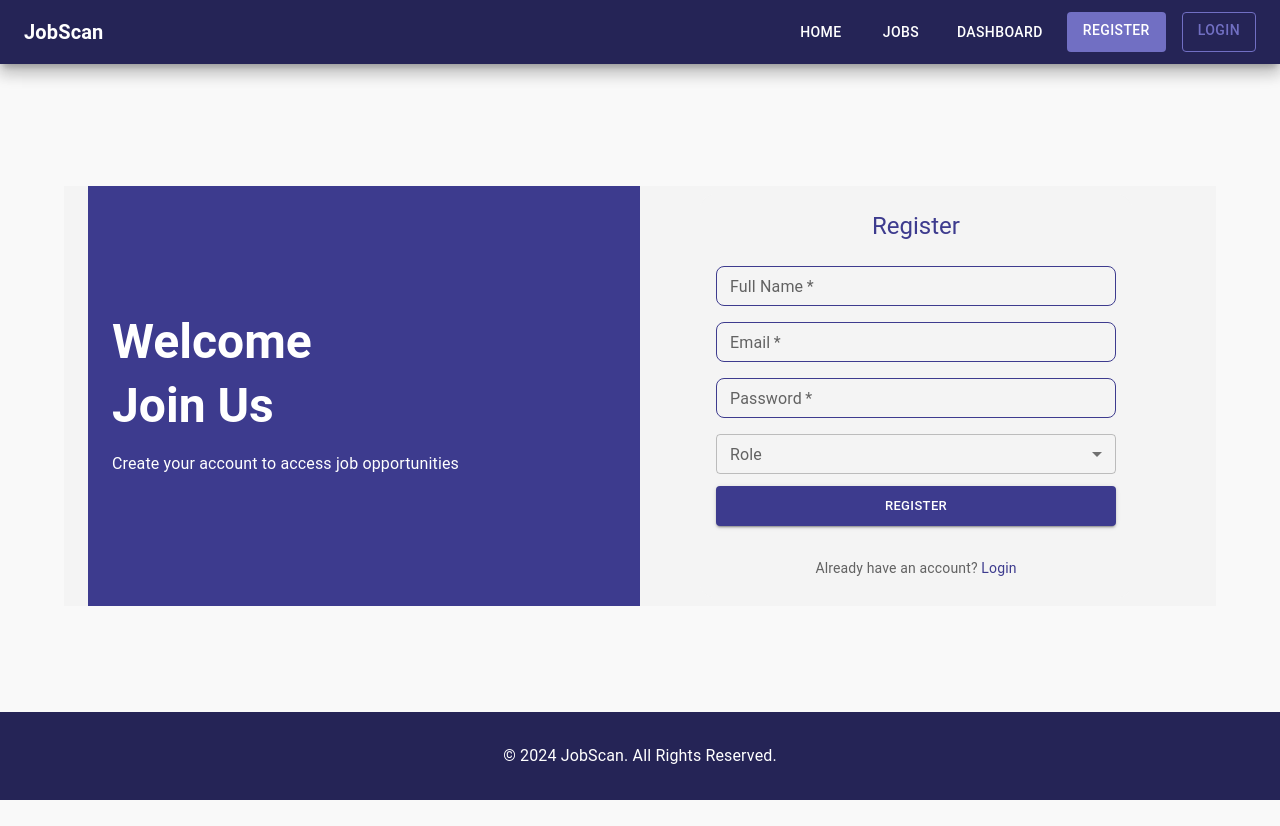
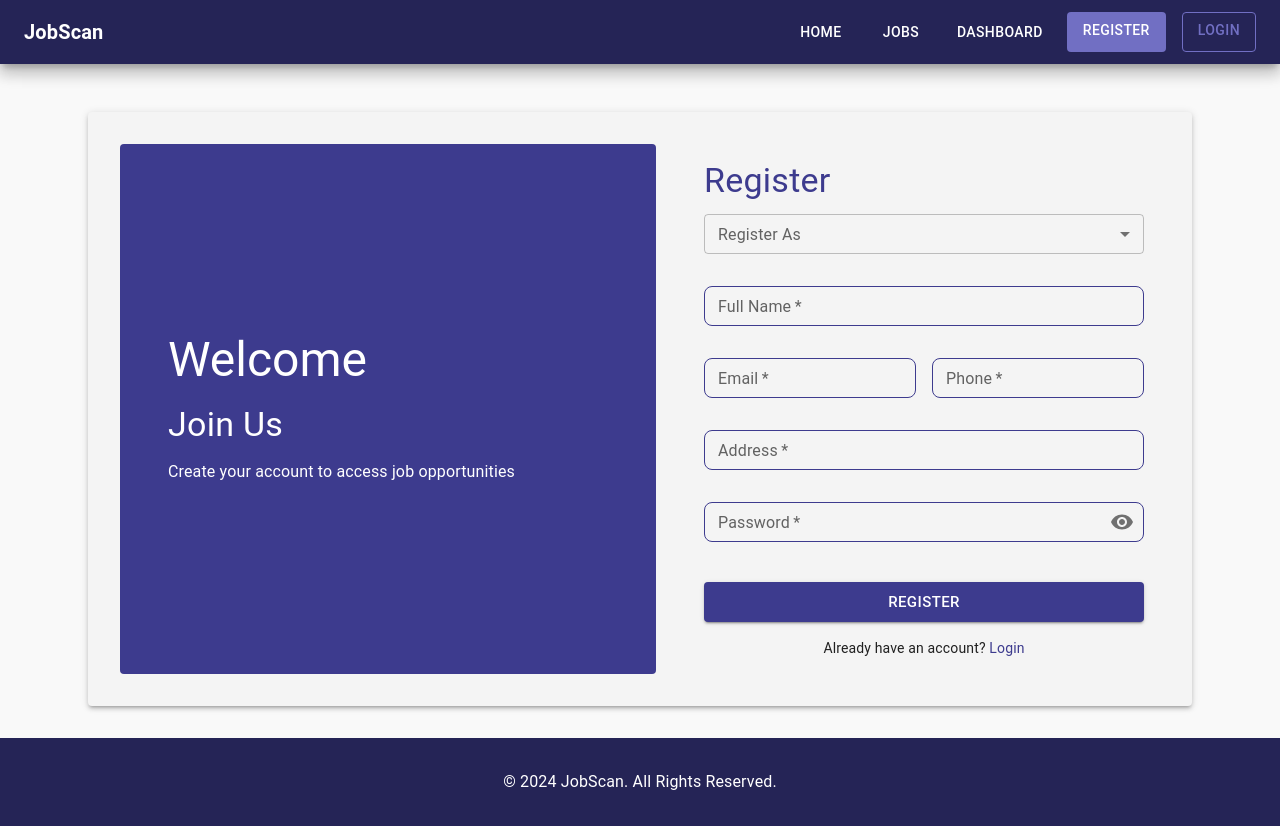
Before and after one commit to fearalert/job-seeker, a React (Vite) app in the folder frontend/: page /register in a window 1280 px wide. Before the commit the page ends 800 px from the top, so only its background shows below. Built offline with nearby package versions, Linux system fonts and the light colour scheme.

Commit message:
Registration

```diff
--- a/frontend/src/App.jsx
+++ b/frontend/src/App.jsx
@@ -11,7 +11,6 @@ import Footer from './components/Footer';
 import { Container } from "@mui/material";
 
 function App() {
-
   return (
      <Router>
         <Navbar />
--- a/frontend/src/pages/jobs/Jobs.jsx
+++ b/frontend/src/pages/jobs/Jobs.jsx
@@ -24,7 +24,7 @@ const Jobs = () => {
   const [selectedNiche, setSelectedNiche] = useState("");
   const [salaryRange, setSalaryRange] = useState([0, 10000000]);
 
-  const { jobs, loading, error } = useSelector((state) => state.jobReducer);
+  const { jobs, loading, error } = useSelector((state) => state.jobs);
   const dispatch = useDispatch();
 
   useEffect(() => {
--- a/frontend/src/pages/register/Register.jsx
+++ b/frontend/src/pages/register/Register.jsx
@@ -1,260 +1,404 @@
+import { useState } from 'react';
+import { useDispatch, useSelector } from 'react-redux';
 import {
   Box,
   Container,
   Typography,
   TextField,
   Button,
-  Paper,
-  Link,
   Select,
   MenuItem,
+  FormControl,
   InputLabel,
-  FormControl,
+  Paper,
+  Grid,
+  Link,
+  styled,
+  IconButton,
+  InputAdornment,
+  Alert
 } from '@mui/material';
-import { styled } from '@mui/material/styles';
-import { useState, useCallback } from 'react';
-import { theme } from '../../themes/theme';
-import { IconButton, InputAdornment } from '@mui/material';
 import { Visibility, VisibilityOff } from '@mui/icons-material';
+import { register } from '../../store/slices/userSlice';
 
-const RegisterContainer = styled(Container)(({ theme }) => ({
+const StyledPaper = styled(Paper)(({ theme }) => ({
+  padding: theme.spacing(4),
+  marginTop: theme.spacing(4),
+  marginBottom: theme.spacing(4),
   display: 'flex',
-  padding: 0,
-  margin: 0,
-  backgroundColor: theme.palette.background.paper,
-  maxWidth: '100%!important',
-  height: '420px',
+  flexDirection: 'row',
+  gap: theme.spacing(4),
   [theme.breakpoints.down('md')]: {
     flexDirection: 'column',
-    height: 'auto',
-  },
+    padding: theme.spacing(2),
+  }
 }));
 
-const LeftPanel = styled(Box)(({ theme }) => ({
+const WelcomeSection = styled(Box)(({ theme }) => ({
+  background: '#3f51b5',
+  color: 'white',
+  padding: theme.spacing(6),
+  borderRadius: theme.shape.borderRadius,
   flex: 1,
-  backgroundColor: theme.palette.primary.main,
-  padding: theme.spacing(3),
   display: 'flex',
   flexDirection: 'column',
   justifyContent: 'center',
-  position: 'relative',
-  overflow: 'hidden',
+  minHeight: 400,
   [theme.breakpoints.down('md')]: {
-    display: 'none',
-  },
+    minHeight: 200,
+    padding: theme.spacing(3),
+  }
 }));
 
-const RightPanel = styled(Box)(({ theme }) => ({
+const FormSection = styled(Box)(({ theme }) => ({
   flex: 1,
-  backgroundColor: theme.palette.background.paper,
-  display: 'flex',
-  alignItems: 'center',
-  justifyContent: 'center',
-  padding: theme.spacing(3),
+  padding: theme.spacing(2),
+  [theme.breakpoints.down('md')]: {
+    padding: theme.spacing(1),
+  }
 }));
 
-const RegisterForm = styled(Paper)(({ theme }) => ({
-  padding: theme.spacing(2),
-  width: '100%',
-  maxWidth: 400,
-  borderRadius: 16,
-  boxShadow: 'none',
-  height: '100%',
-  overflowY: 'auto',
-}));
+const Register = () => {
+  const dispatch = useDispatch();
+  const { loading, error } = useSelector((state) => state.user);
 
-const RegisterPage = () => {
-  const [form, setForm] = useState({
+  const [formData, setFormData] = useState({
+    role: '',
     name: '',
     email: '',
+    phone: '',
+    address: '',
     password: '',
-    role: '',
-    emailError: '',
-    passwordError: '',
-    roleError: '',
+    firstNiche: '',
+    secondNiche: '',
+    thirdNiche: '',
+    fourthNiche: '',
+    coverLetter: '',
+    resume: null
   });
 
-  const handleChange = useCallback((field) => (e) => {
-    setForm((prev) => ({ ...prev, [field]: e.target.value }));
-  }, []);
-
+  const [formErrors, setFormErrors] = useState({});
   const [showPassword, setShowPassword] = useState(false);
 
-  const handleClickShowPassword = () => {
-    setShowPassword((prev) => !prev);
+  const nichesArray = [
+    "Software Development",
+    "Web Development",
+    "Cybersecurity",
+    "Data Science",
+    "Artificial Intelligence",
+    "Cloud Computing",
+    "DevOps",
+    "Mobile App Development",
+    "Blockchain",
+    "Database Administration",
+    "Network Administration",
+    "UI/UX Design",
+    "Game Development",
+    "IoT (Internet of Things)",
+    "Big Data",
+    "Machine Learning",
+    "IT Project Management",
+    "IT Support and Helpdesk",
+    "Systems Administration",
+    "IT Consulting",
+    "Business Analyst",
+  ];
+  const validateForm = () => {
+    const errors = {};
+
+    if (!formData.role) errors.role = 'Role is required';
+    if (!formData.name) errors.name = 'Name is required';
+    if (!formData.email) {
+      errors.email = 'Email is required';
+    } else if (!/\S+@\S+\.\S+/.test(formData.email)) {
+      errors.email = 'Email is invalid';
+    }
+    if (!formData.phone) errors.phone = 'Phone is required';
+    if (!formData.address) errors.address = 'Address is required';
+    if (!formData.password) {
+      errors.password = 'Password is required';
+    } else if (formData.password.length < 6) {
+      errors.password = 'Password must be at least 6 characters';
+    }
+
+    if (formData.role === 'Job Seeker') {
+      if (!formData.firstNiche) errors.firstNiche = 'Primary niche is required';
+      if (!formData.coverLetter) errors.coverLetter = 'Cover letter is required';
+      if (!formData.resume) errors.resume = 'Resume is required';
+    }
+
+    setFormErrors(errors);
+    return Object.keys(errors).length === 0;
+  };
+
+  const handleChange = (e) => {
+    const { name, value } = e.target;
+    setFormData(prev => ({
+      ...prev,
+      [name]: value
+    }));
+    if (formErrors[name]) {
+      setFormErrors(prev => ({
+        ...prev,
+        [name]: ''
+      }));
+    }
+  };
+
+  const handleFileChange = (e) => {
+    const file = e.target.files[0];
+    if (file) {
+      setFormData(prev => ({
+        ...prev,
+        resume: file
+      }));
+      if (formErrors.resume) {
+        setFormErrors(prev => ({
+          ...prev,
+          resume: ''
+        }));
+      }
+    }
+  };
+
+  const handleSubmit = async (e) => {
+    e.preventDefault();
+    if (validateForm()) {
+      if (!loading) {
+        const submitData = new FormData();
+        Object.keys(formData).forEach(key => {
+          submitData.append(key, formData[key]);
+        });
+        await dispatch(register(submitData));
+      }
+    }
   };
 
 
-  const handleSubmit = useCallback((e) => {
-    e.preventDefault();
-    const { email, password, role } = form;
-    setForm((prev) => ({ ...prev, emailError: '', passwordError: '', roleError: '' }));
-    let hasError = false;
-
-    if (!email) {
-      setForm((prev) => ({ ...prev, emailError: 'Email is required' }));
-      hasError = true;
-    } else if (!/\S+@\S+\.\S+/.test(email)) {
-      setForm((prev) => ({ ...prev, emailError: 'Email is not valid' }));
-      hasError = true;
-    }
-
-    if (!password) {
-      setForm((prev) => ({ ...prev, passwordError: 'Password is required' }));
-      hasError = true;
-    } else if (password.length < 6) {
-      setForm((prev) => ({ ...prev, passwordError: 'Password must be at least 6 characters' }));
-      hasError = true;
-    }
-
-    if (!role) {
-      setForm((prev) => ({ ...prev, roleError: 'Please select a role' }));
-      hasError = true;
-    }
-
-    if (hasError) return;
-
-    console.log('Name:', form.name);
-    console.log('Email:', email);
-    console.log('Password:', password);
-    console.log('Role:', role);
-
-    setForm({ name: '', email: '', password: '', role: '', emailError: '', passwordError: '', roleError: '' });
-  }, [form]);
-
-  return (
-    <RegisterContainer>
-      <LeftPanel>
-        <Box sx={{ position: 'relative', zIndex: 1 }}>
-          <Typography variant="h3" color="white" sx={{ mb: 1, fontWeight: 'bold' }}>
-            Welcome
-          </Typography>
-          <Typography variant="h3" color="white" sx={{ mb: 2, fontWeight: 'bold' }}>
-            Join Us
-          </Typography>
-          <Typography variant="subtitle1" color="white">
-            Create your account to access job opportunities
-          </Typography>
-        </Box>
-      </LeftPanel>
-
-      <RightPanel>
-        <RegisterForm elevation={0}>
-          <Typography variant="h5" align="center" sx={{ mb: 2, color: theme.palette.primary.main }}>
-            Register
-          </Typography>
-
-          <Box component="form" onSubmit={handleSubmit} sx={{ mt: 1 }}>
+  const renderTextField = (name, label, type = 'text', multiline = false, rows = 1) => (
     <TextField
       margin="dense"
       required
       fullWidth
-              id="name"
-              label="Full Name"
-              name="name"
-              autoComplete="name"
+      id={name}
+      label={label}
+      name={name}
+      type={type === 'password' ? (showPassword ? 'text' : 'password') : type}
+      autoComplete={name}
       size="small"
-              value={form.name}
-              onChange={handleChange('name')}
+      value={formData[name]}
+      onChange={handleChange}
+      error={!!formErrors[name]}
+      helperText={formErrors[name]}
+      multiline={multiline}
+      rows={rows}
       sx={{ mb: 1 }}
-            />
-            <TextField
-              margin="dense"
-              required
-              fullWidth
-              id="email"
-              label="Email"
-              name="email"
-              autoComplete="email"
-              size="small"
-              value={form.email}
-              onChange={handleChange('email')}
-              error={!!form.emailError}
-              helperText={form.emailError}
-              sx={{ mb: 1 }}
-            />
-           <TextField
-              margin="dense"
-              required
-              fullWidth
-              name="password"
-              label="Password"
-              type={showPassword ? 'text' : 'password'}
-              id="password"
-              autoComplete="new-password"
-              size="small"
-              value={form.password}
-              onChange={handleChange('password')}
-              error={!!form.passwordError}
-              helperText={form.passwordError}
-              sx={{ mb: 1 }}
-              InputFilledProps={{
+      InputProps={type === 'password' ? {
         endAdornment: (
           <InputAdornment position="end">
             <IconButton
-                      aria-label="toggle password visibility"
-                      onClick={handleClickShowPassword}
+              onClick={() => setShowPassword(!showPassword)}
               edge="end"
             >
               {showPassword ? <VisibilityOff /> : <Visibility />}
             </IconButton>
           </InputAdornment>
-                ),
-              }}
+        )
+      } : undefined}
     />
+  );
 
-          <FormControl fullWidth margin="dense" error={!!form.roleError}>
-            <InputLabel id="role-label" size="small">Role</InputLabel>
+  const renderNicheSelect = (nicheNumber, label) => (
+    <FormControl
+      fullWidth
+      size="small"
+      error={!!formErrors[nicheNumber]}
+      sx={{ mb: 1 }}
+    >
+      <InputLabel>{label}</InputLabel>
       <Select
-              labelId="role-label"
-              id="role"
-              value={form.role}
-              onChange={handleChange('role')}
-              size="small"
-              sx={{
-                '& .MuiSelect-select': {
-                  padding: '8.5px 14px',
-                },
-                '& .MuiInputBase-root': {
-                  height: '56px',
-                },
-                mb: 1,
-              }}
+        name={nicheNumber}
+        value={formData[nicheNumber]}
+        onChange={handleChange}
+        label={label}
       >
-              <MenuItem value=""><em>Select Role</em></MenuItem>
-              <MenuItem value="Employer">Employer</MenuItem>
-              <MenuItem value="Job Seeker">Job Seeker</MenuItem>
+        <MenuItem value="">Select {label}</MenuItem>
+        {nichesArray.map((niche) => (
+          <MenuItem
+            key={`${nicheNumber}-${niche}`}
+            value={niche}
+            disabled={
+              Object.entries(formData)
+                .filter(([key, value]) => key.includes('Niche') && value === niche)
+                .length > 0 && formData[nicheNumber] !== niche
+            }
+          >
+            {niche}
+          </MenuItem>
+        ))}
       </Select>
-            {form.roleError && (
-              <Typography variant="body2" color="error">
-                {form.roleError}
+      {formErrors[nicheNumber] && (
+        <Typography variant="caption" color="error">
+          {formErrors[nicheNumber]}
         </Typography>
       )}
     </FormControl>
+  );
 
+  return (
+    <Container maxWidth="lg">
+      <StyledPaper elevation={3}>
+        <WelcomeSection sx={{ backgroundColor: "primary.main"}}>
+          <Typography variant="h3" component="h1" gutterBottom>
+            Welcome
+          </Typography>
+          <Typography variant="h4" gutterBottom>
+            Join Us
+          </Typography>
+          <Typography variant="subtitle1">
+            Create your account to access job opportunities
+          </Typography>
+        </WelcomeSection>
+
+        <FormSection>
+          <Typography variant="h4" gutterBottom color="primary">
+            Register
+          </Typography>
+          {error && (
+            <Alert severity="error" sx={{ mb: 2 }}>
+              {error}
+            </Alert>
+          )}
+          <form onSubmit={handleSubmit}>
+            <Grid container spacing={2}>
+              <Grid item xs={12}>
+                <FormControl
+                  fullWidth
+                  size="small"
+                  error={!!formErrors.role}
+                  sx={{ mb: 1 }}
+                >
+                  <InputLabel>Register As</InputLabel>
+                  <Select
+                    name="role"
+                    value={formData.role}
+                    onChange={handleChange}
+                    label="Register As"
+                  >
+                    <MenuItem value="">Select Role</MenuItem>
+                    <MenuItem value="Employer">Register as an Employer</MenuItem>
+                    <MenuItem value="Job Seeker">Register as a Job Seeker</MenuItem>
+                  </Select>
+                  {formErrors.role && (
+                    <Typography variant="caption" color="error">
+                      {formErrors.role}
+                    </Typography>
+                  )}
+                </FormControl>
+              </Grid>
+
+              <Grid item xs={12}>
+                {renderTextField('name', 'Full Name')}
+              </Grid>
+
+              <Grid item xs={12} md={6}>
+                {renderTextField('email', 'Email', 'email')}
+              </Grid>
+
+              <Grid item xs={12} md={6}>
+                {renderTextField('phone', 'Phone')}
+              </Grid>
+
+              <Grid item xs={12}>
+                {renderTextField('address', 'Address')}
+              </Grid>
+
+              <Grid item xs={12}>
+                {renderTextField('password', 'Password', 'password')}
+              </Grid>
+
+              {formData.role === 'Job Seeker' && (
+                <>
+                  <Grid item xs={12}>
+                    <Typography variant="h6" gutterBottom color="primary.main" sx={{ mt: 2 }}>
+                      Professional Details
+                    </Typography>
+                  </Grid>
+
+                  <Grid item xs={12} md={6}>
+                    {renderNicheSelect('firstNiche', 'Primary Niche')}
+                  </Grid>
+                  <Grid item xs={12} md={6}>
+                    {renderNicheSelect('secondNiche', 'Secondary Niche')}
+                  </Grid>
+                  <Grid item xs={12} md={6}>
+                    {renderNicheSelect('thirdNiche', 'Third Niche')}
+                  </Grid>
+                  <Grid item xs={12} md={6}>
+                    {renderNicheSelect('fourthNiche', 'Fourth Niche')}
+                  </Grid>
+
+                  <Grid item xs={12}>
+                    {renderTextField('coverLetter', 'Cover Letter', 'text', true, 4)}
+                  </Grid>
+
+                  <Grid item xs={12}>
+                    <Button
+                      variant="outlined"
+                      component="label"
+                      fullWidth
+                      size="small"
+                    >
+                      Upload Resume
+                      <input
+                        type="file"
+                        hidden
+                        onChange={handleFileChange}
+                        accept=".pdf,.doc,.docx"
+                      />
+                    </Button>
+                    {formData.resume && (
+                      <Typography variant="caption" display="block" sx={{ mt: 1 }}>
+                        Selected file: {formData.resume.name}
+                      </Typography>
+                    )}
+                    {formErrors.resume && (
+                      <Typography variant="caption" color="error">
+                        {formErrors.resume}
+                      </Typography>
+                    )}
+                  </Grid>
+                </>
+              )}
+
+              <Grid item xs={12}>
                 <Button
                   type="submit"
+                  variant="contained"
+                  color="primary"
                   fullWidth
-              variant="contained"
-              size="small"
-              sx={{ mb: 2 }}
+                  size="large"
+                  sx={{ mt: 2 }}
+                  disabled={loading}
                 >
-              Register
+                  {loading ? 'Registering...' : 'Register'}
                 </Button>
+              </Grid>
 
-            <Box sx={{ mt: 2, textAlign: 'center' }}>
-              <Typography variant="body2" color="text.secondary">
+              <Grid item xs={12} textAlign="center">
+                <Typography variant="body2">
                   Already have an account?{' '}
-                <Link href="/login" color="primary" sx={{ textDecoration: 'none' }}>
+                  <Link href="/login" underline="hover">
                     Login
                   </Link>
                 </Typography>
-            </Box>
-          </Box>
-        </RegisterForm>
-      </RightPanel>
-    </RegisterContainer>
+              </Grid>
+            </Grid>
+          </form>
+        </FormSection>
+      </StyledPaper>
+    </Container>
   );
 };
 
-export default RegisterPage;
+export default Register;
--- a/frontend/src/store/slices/jobSlice.js
+++ b/frontend/src/store/slices/jobSlice.js
@@ -56,7 +56,7 @@ export const fetchJobs = (filters) => async (dispatch) => {
   try {
     const { city, niche, searchKeyword, minSalary, maxSalary } = filters;
     const isSearch = !!(city || niche || searchKeyword || minSalary || maxSalary);
-    dispatch(requestForAllJobs({ isSearch }));
+    dispatch(jobSlice.actions.requestForAllJobs({ isSearch }));
 
     let link = `${hostname}/api/v1/job/`;
 
@@ -88,11 +88,11 @@ export const fetchJobs = (filters) => async (dispatch) => {
 };
 
 export const clearAllJobsError = () => (dispatch) => {
-  dispatch(clearAllError());
+  dispatch(jobSlice.actions.clearAllError());
 };
 
 export const resetJobs = () => (dispatch) => {
-  dispatch(resetJobSlice());
+  dispatch(jobSlice.actions.resetJobSlice());
 };
 
 export default jobSlice.reducer;
--- /dev/null
+++ b/frontend/src/store/slices/userSlice.js
@@ -0,0 +1,116 @@
+import { createSlice } from "@reduxjs/toolkit";
+import axios from "axios";
+import { hostname } from "../../hostname";
+
+const userSlice = createSlice({
+  name: "user",
+  initialState: {
+    loading: false,
+    isAuthenticated: false,
+    user: {},
+    error: null,
+    message: null,
+  },
+  reducers: {
+    registerRequest(state) {
+      state.loading = true;
+      state.isAuthenticated = false;
+      state.user = {};
+      state.error = null;
+      state.message = null;
+    },
+    registerSuccess(state, action) {
+      state.loading = false;
+      state.isAuthenticated = true;
+      state.user = action.payload.user;
+      state.error = null;
+      state.message = action.payload.message;
+    },
+    registerFailed(state, action) {
+      state.loading = false;
+      state.isAuthenticated = false;
+      state.user = {};
+      state.error = action.payload;
+      state.message = null;
+    },
+    loginRequest(state) {
+      state.loading = true;
+      state.isAuthenticated = false;
+      state.user = {};
+      state.error = null;
+      state.message = null;
+    },
+    loginSuccess(state, action) {
+      state.loading = false;
+      state.isAuthenticated = true;
+      state.user = action.payload.user;
+      state.error = null;
+      state.message = action.payload.message;
+    },
+    loginFailed(state, action) {
+      state.loading = false;
+      state.isAuthenticated = false;
+      state.user = {};
+      state.error = action.payload;
+      state.message = null;
+    },
+    fetchUserRequest(state) {
+      state.loading = true;
+      state.isAuthenticated = false;
+      state.user = {};
+      state.error = null;
+    },
+    fetchUserSuccess(state, action) {
+      state.loading = false;
+      state.isAuthenticated = true;
+      state.user = action.payload;
+      state.error = null;
+    },
+    fetchUserFailed(state, action) {
+      state.loading = false;
+      state.isAuthenticated = false;
+      state.user = {};
+      state.error = action.payload;
+    },
+    logoutSuccess(state) {
+      state.isAuthenticated = false;
+      state.user = {};
+      state.error = null;
+    },
+    logoutFailed(state, action) {
+      state.isAuthenticated = action.payload.isAuthenticated;
+      state.user = action.payload.user;
+      state.error = action.payload;
+    },
+    clearAllErrors(state, action) {
+      state.error = null;
+      state.user = action.payload.user;
+    },
+  },
+});
+
+
+export const register = (data) => async(dispatch) => {
+    dispatch(userSlice.actions.registerRequest());
+    try {
+        const response = await axios.post(`${hostname}/api/v1/user/register`,
+            data,
+            {
+                withCredentials: true,
+                headers: {
+                    "Content-Type": "multipart/form-data"
+                }
+            }
+        );
+    dispatch(userSlice.actions.registerSuccess(response.data));
+    dispatch(userSlice.actions.clearAllErrors());
+  } catch (error) {
+    dispatch(userSlice.actions.registerFailed(error.response.data.message));
+  }
+}
+
+export const clearAllUserError = () => (dispatch) => {
+    dispatch(userSlice.actions.clearAllErrors());
+  };
+
+  export default userSlice.reducer;
```
Also changed, not shown: frontend/src/store/store.js (+6 -2 lines). Lines whose indentation alone changed are shown as unchanged.
